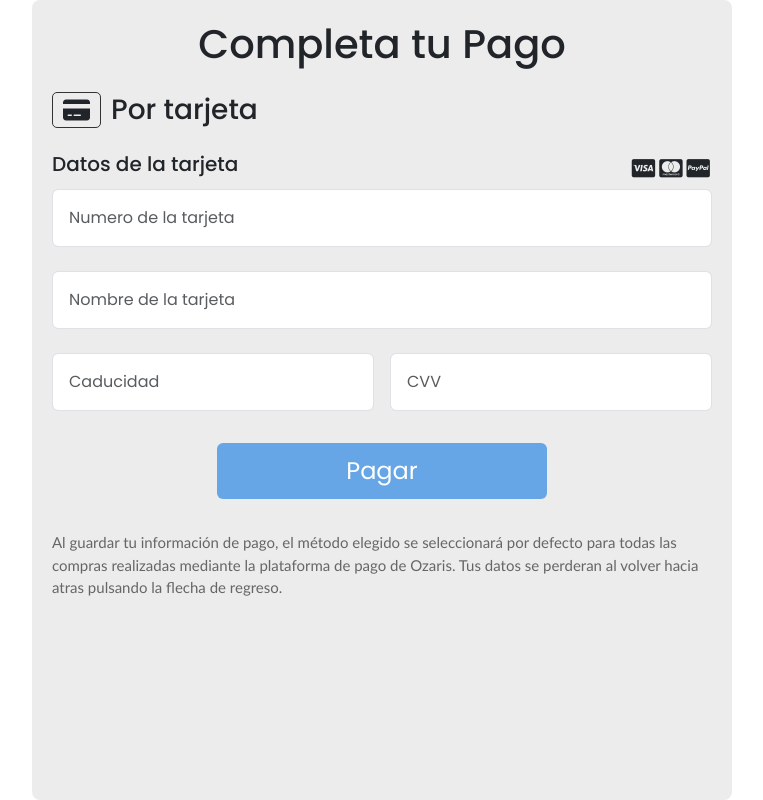
After one commit to Ozaris/Proyecto1, a PHP site: page /pago.html in a window 1280 px wide. The commit adds this page. Shown: the whole page, without its empty margins (258-1021 px from the left). Run offline with PHP 8.4, Linux system fonts and the light colour scheme.

Commit message:
pagina pago 10/10 obra maestra

```diff
--- a/index.php
+++ b/index.php
@@ -320,7 +320,7 @@ if (isset($_SESSION['email'])) {
                         <p><i class="icono-tick fa-solid fa-check"></i>  Mayor atencion de personal especializado </p>
                     </div>
                     <div class="linkcartaplanes">
-                    <a class="boton2departe5bodyplanes aslinkcarta" href="#">Comprar</a>
+                    <a class="boton2departe5bodyplanes aslinkcarta" href="pago.html">Comprar</a>
                     </div>
                 </div>
         </div>
--- /dev/null
+++ b/pago.html
@@ -0,0 +1,38 @@
+<!DOCTYPE html>
+<html lang="es">
+<head>
+    <meta charset="UTF-8">
+    <meta name="viewport" content="width=device-width, initial-scale=1.0">
+    <title>Página de Pago</title>
+    <link rel="stylesheet" href="https://cdnjs.cloudflare.com/ajax/libs/font-awesome/6.5.2/css/all.min.css">
+    <link class="aslinkcarta" href="https://cdn.jsdelivr.net/npm/bootstrap@5.3.3/dist/css/bootstrap.min.css" rel="stylesheet" integrity="sha384-QWTKZyjpPEjISv5WaRU9OFeRpok6YctnYmDr5pNlyT2bRjXh0JMhjY6hW+ALEwIH" crossorigin="anonymous">
+    <script src="https://cdn.jsdelivr.net/npm/bootstrap@5.3.3/dist/js/bootstrap.bundle.min.js" integrity="sha384-YvpcrYf0tY3lHB60NNkmXc5s9fDVZLESaAA55NDzOxhy9GkcIdslK1eN7N6jIeHz" crossorigin="anonymous"></script>
+    <link rel="stylesheet" href="style/style.css"></head>
+<body class="bodypago">
+    <div class="containerpago">
+        <h1 class="titulopagotarjeta1">Completa tu Pago</h1>
+
+        <form action="">
+            <div class="div1pago">
+                <i class="fa-solid fa-credit-card tarjetapago"></i>
+                <h3 class="titulopagotarjeta2">Por tarjeta</h3>
+            </div>
+            <div class="div2pago">
+                <h5 class="titulopagotarjeta">Datos de la tarjeta</h5>
+                <div class="tarjetapagoejemplos"><i class="fa-brands fa-cc-visa tarjetaejpago"></i>
+                    <i class="fa-brands fa-cc-mastercard tarjetaejpago"></i>
+                    <i class="fa-brands fa-cc-paypal tarjetaejpago"></i></div>
+            </div>
+            <div>
+                <input type="text" required class="form-control inputpago1" placeholder="Numero de la tarjeta"  aria-label="Numero de la tarjeta" aria-describedby="basic-addon1">
+                <input type="text" required class="form-control inputpago1" placeholder="Nombre de la tarjeta" aria-label="Nombre de la tarjeta" aria-describedby="basic-addon1">
+            </div>
+            <div class="divinputpago1">
+                <input type="text" required class="form-control inputpago2" placeholder="Caducidad" aria-label="Caducidad" aria-describedby="basic-addon1">
+                <input type="text" required class="form-control inputpago2" placeholder="CVV" aria-label="CVV" aria-describedby="basic-addon1">
+            </div>
+            <button class="btn btn-outline-secondary botonpago" type="button" id="button-addon1">Pagar</button>
+        </form>
+        <p class="textopago">Al guardar tu información de pago, el método elegido se seleccionará por defecto para todas las compras realizadas mediante la plataforma de pago de Ozaris. Tus datos se perderan al volver hacia atras pulsando la flecha de regreso.</p>
+</body>
+</html>
--- a/style/style.css
+++ b/style/style.css
@@ -3567,3 +3567,96 @@ html, body {
     }
 }
 /*----------------------------Fin de mis publicaciones-----------------------------------*/
+
+/*----------------------------Inicio de pago-----------------------------------*/
+.bodypago {
+    font-family: 'Segoe UI', Tahoma, Geneva, Verdana, sans-serif;
+    background-color: #ffffff;
+    margin: 0;
+    padding: 0;
+    display: flex;
+    justify-content: center;
+}
+.titulopagotarjeta1 {
+    margin-bottom: 1.5rem;
+}
+.titulopagotarjeta2 {
+    margin: 0;
+}
+.containerpago {
+    height: 100vh;
+    max-width: 700px;
+    padding: 20px;
+    background: #ececec;
+    border-radius: 8px;
+    text-align: center;
+}
+.tarjetapago {
+    border: 1px solid #333;
+    padding: 5px;
+    border-radius: 5px;
+    padding-left: 10px;
+    padding-right: 10px;
+}
+
+.div1pago {
+    font-size: 1.5rem;
+    gap: 10px;
+    width: 100%;
+    align-items: center;
+    display: flex;
+    justify-content: left;
+}
+.tarjetaejpago {
+    font-size: 1.3rem;
+    margin: 2px;
+}
+.div2pago {
+    width: 100%;
+    font-size: 1rem;
+    align-items: center;
+    display: flex;
+    justify-content: left;
+    margin-top: 1.5rem;
+    margin-bottom: 5px;
+}
+
+.titulopagotarjeta {
+    width: 70%;
+    text-align: left;
+}
+
+.tarjetapagoejemplos {
+    width: 30%;
+    display: flex;
+    justify-content: right;
+}
+.inputpago1 {
+    margin-bottom: 1.5rem;
+    padding: 1rem;
+}
+.divinputpago1 {
+    gap: 1rem;
+    display: flex;
+}
+.inputpago2 {
+    padding: 1rem;
+}
+.botonpago {
+    font-size: 1.5rem;
+    margin-top: 2rem;
+    color: white;
+    background-color: #66a6e6;
+    padding: 10px;
+    width: 50%;
+}
+.textopago {
+    font-family: 'Gill Sans', 'Gill Sans MT', Calibri, 'Trebuchet MS', sans-serif;
+    color: #666666;
+    margin-top: 2rem;
+    text-align: left;
+    font-size: 15px;
+
+}
+
+/*----------------------------Fin de pago--------------------------------------*/
```
